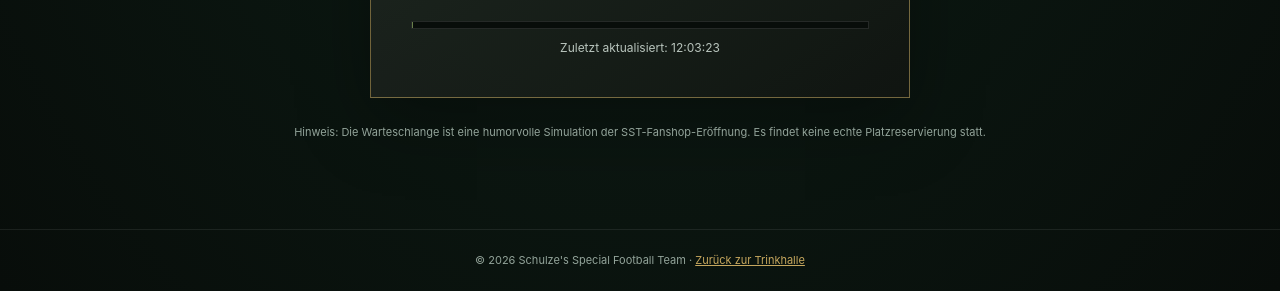
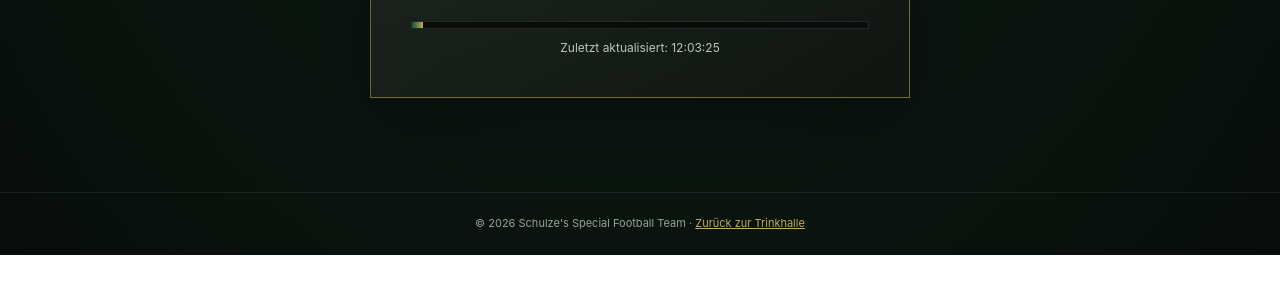
Before and after one commit to CWellegehausen/schulzes-special-team, a plain HTML site: page fanshop.html in a window 1280 px wide. Shown: the part 708-999 px from the top of the page. After the commit the page ends 963 px from the top, so only its background shows below. Drawn offline with Linux system fonts and the light colour scheme.

Commit message:
Speed up fanshop queue failure and remove simulation notice

```diff
--- a/fanshop.html
+++ b/fanshop.html
@@ -33,7 +33,7 @@ main{width:min(760px,100%);margin:auto;padding:clamp(34px,7vw,76px) 22px;text-al
 <p>Beim Aufruf des Fanshops ist ein Fehler aufgetreten. Bitte versuchen Sie es später erneut.</p>
 <button class="btn" id="retry-button" type="button">ERNEUT VERBINDEN</button>
 </section>
-<p class="simulation">Hinweis: Die Warteschlange ist eine humorvolle Simulation der SST-Fanshop-Eröffnung. Es findet keine echte Platzreservierung statt.</p>
+
 </main>
 <footer>© 2026 Schulze's Special Football Team · <a href="index.html">Zurück zur Trinkhalle</a></footer>
 <script>
@@ -70,8 +70,8 @@ main{width:min(760px,100%);margin:auto;padding:clamp(34px,7vw,76px) 22px;text-al
   const decrement=1+Math.floor(Math.random()*3);
   position=Math.max(16,position-decrement);
   render();
-  if(position>=16&&position<=78){timer=setTimeout(fail,700+Math.random()*1400);return;}
-  timer=setTimeout(tick,1800+Math.random()*2600);
+  if(position>=16&&position<=78){timer=setTimeout(fail,150+Math.random()*300);return;}
+  timer=setTimeout(tick,250+Math.random()*450);
  }
  retry.addEventListener('click',function(){
   error.style.display='none';
@@ -83,7 +83,7 @@ main{width:min(760px,100%);margin:auto;padding:clamp(34px,7vw,76px) 22px;text-al
   timer=setTimeout(tick,1200);
  });
  render();
- timer=setTimeout(tick,2200);
+ timer=setTimeout(tick,180);
 })();
 </script>
 </body>
```
